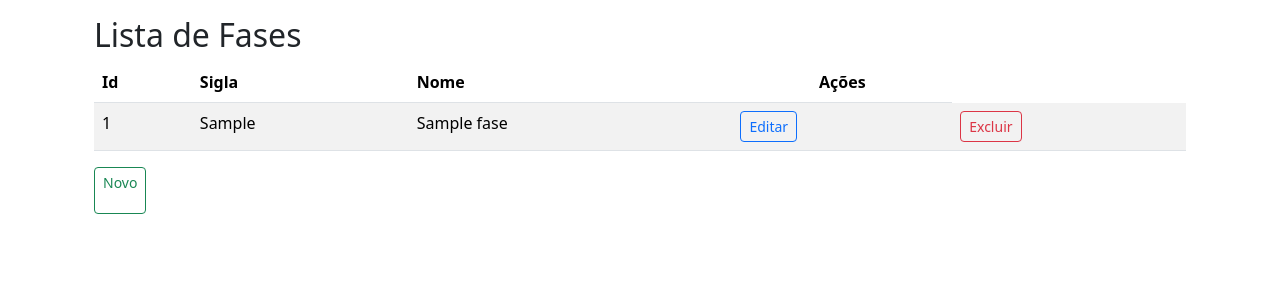
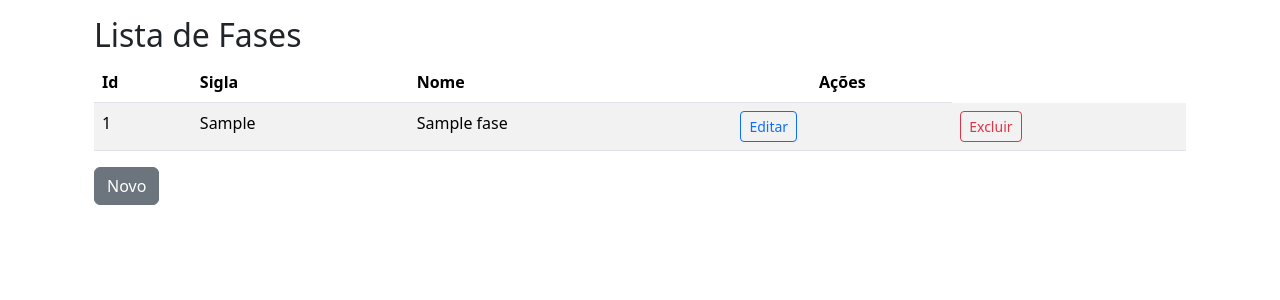
Before and after one commit to scavjr/psjc_projetos, a Django app: page /cadastros/fases in a window 1280 px wide. Shown: the part 48-348 px from the top of the page. Run offline with Django 5.2, Linux system fonts and the light colour scheme; a user stored in the database is signed in; tables that the repository leaves empty hold one stand-in row (values such as "Sample post"); some libraries are stand-ins or nearby versions.

Commit message:
padronização dos botões 'novo'

```diff
--- a/cadastro_app/templates/cadastro_app/lista.html
+++ b/cadastro_app/templates/cadastro_app/lista.html
@@ -39,7 +39,13 @@ Lista
     </table>
     <form action="{% url nome_url %}" method="post">
         {% csrf_token %}
-            <p><td> <button type="submit" class="btn btn-outline-success btn-sm">Novo</a></td></p>
+        <div class="row">
+          <div class="col-6">
+             <button type="submit" class="btn btn-secondary">Novo</a>
+          </div>
+
+        </div>
+
     </form>
   </div>
 {% endblock %}
--- a/sol_app/templates/sol_app/sol_lista.html
+++ b/sol_app/templates/sol_app/sol_lista.html
@@ -82,9 +82,9 @@ Lista de Solicitações
     {% if object_list %}
     <form action="{% url 'sol_record_form' %}" method="get">
         {% csrf_token %}
-        <div class="row justify-content-center">
+        <div class="row">
             <div class="col-6">
-                 <button type="submit" class="btn btn-secondary mt-3 btn-sm">Nova Solicitação</button>
+                 <button type="submit" class="btn btn-secondary mt-3">Nova Solicitação</button>
             </div>
 
         </div>
```
Also changed, not shown: evento_app/templates/evento_app/evento_lista.html (+6 -1 lines).
